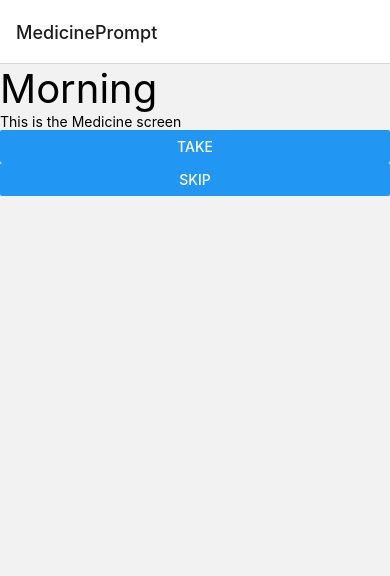
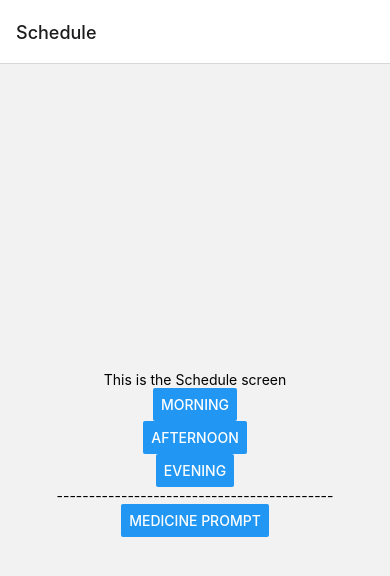
Before and after one commit to Sofia-Ortega/Pillar, a React Native app: screen / in a window 390 px wide. Shown: the top 576 px of the page. Built offline with nearby package versions, Linux system fonts and the light colour scheme; what react-native-storage would draw is missing.

Commit message:
medicine prompt confirms take / skip

```diff
--- a/App.js
+++ b/App.js
@@ -7,6 +7,7 @@ import { createNativeStackNavigator } from "@react-navigation/native-stack";
 import Schedule from "./screens/schedule/Schedule";
 import TimeGroup from "./screens/timeGroup/TimeGroup";
 import MedicinePrompt from "./screens/medicinePrompt/MedicinePrompt";
+import TakeConfirmation from "./screens/medicinePrompt/TakeConfirmation";
 
 function HomeScreen({ navigation }) {
   return (
@@ -43,11 +44,12 @@ const Stack = createNativeStackNavigator();
 function App() {
   return (
     <NavigationContainer>
-      <Stack.Navigator initialRouteName="MedicinePrompt">
+      <Stack.Navigator initialRouteName="Schedule">
         <Stack.Screen name="Home" component={HomeScreen} />
         <Stack.Screen name="Details" component={DetailsScreen} />
         <Stack.Screen name="Schedule" component={Schedule} />
         <Stack.Screen name="MedicinePrompt" component={MedicinePrompt} />
+        <Stack.Screen name="TakeConfirmation" component={TakeConfirmation} />
         <Stack.Screen
           name="TimeGroup"
           component={TimeGroup}
--- a/screens/medicinePrompt/MedicinePrompt.js
+++ b/screens/medicinePrompt/MedicinePrompt.js
@@ -3,14 +3,32 @@ import { View, Text, Button } from "react-native";
 import Paragraph from "../../components/Paragraph";
 import { groups } from "../../assets/constants";
 
-const MedicinePrompt = () => {
+const MedicinePrompt = ({ navigation }) => {
   const dummyGroup = groups[0];
+
+  const goToConfirmation = (didTake) => {
+    /*
+    navigation.reset({
+      index: 0,
+      routes: [{ name: "Schedule" }],
+    });
+    */
+    navigation.navigate("TakeConfirmation", { didTake: didTake });
+  };
+
+  // Set screen options to hide the back arrow
+  React.useLayoutEffect(() => {
+    navigation.setOptions({
+      headerLeft: null,
+    });
+  }, [navigation]);
+
   return (
     <View>
       <Paragraph>{dummyGroup}</Paragraph>
       <Text>This is the Medicine screen</Text>
-      <Button title="Take" />
-      <Button title="Skip" />
+      <Button title="Take" onPress={() => goToConfirmation(true)} />
+      <Button title="Skip" onPress={() => goToConfirmation(false)} />
     </View>
   );
 };
--- a/screens/medicinePrompt/TakeConfirmation.js
+++ b/screens/medicinePrompt/TakeConfirmation.js
@@ -1,16 +1,16 @@
 import React from "react";
 import { View, Text, Button } from "react-native";
 import Paragraph from "../../components/Paragraph";
-import { groups } from "../../assets/constants";
 
-const TakeConfirmation = () => {
-  const dummyGroup = groups[0];
+const TakeConfirmation = ({ route, navigation }) => {
+  const { didTake } = route.params;
   return (
     <View>
-      <Paragraph>{dummyGroup}</Paragraph>
-      <Text>This is the Medicine screen</Text>
-      <Button title="Take" />
-      <Button title="Skip" />
+      <Paragraph>{didTake ? "You took it!" : "Skipped"}</Paragraph>
+      <Button
+        title="Back to Home"
+        onPress={() => navigation.navigate("Schedule")}
+      />
     </View>
   );
 };
--- a/screens/schedule/Schedule.js
+++ b/screens/schedule/Schedule.js
@@ -17,6 +17,8 @@ const Schedule = ({ navigation }) => {
         </View>
       ))}
 
+      <Text>-------------------------------------------</Text>
+
       <Button
         title="Medicine Prompt"
         onPress={() => navigation.navigate("MedicinePrompt")}
```
